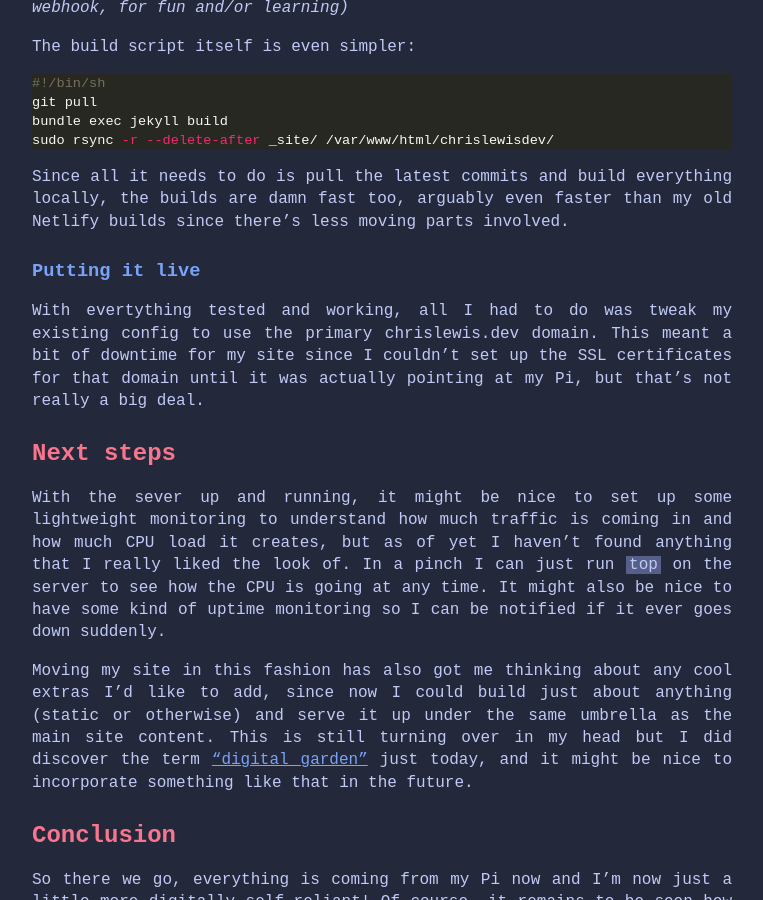
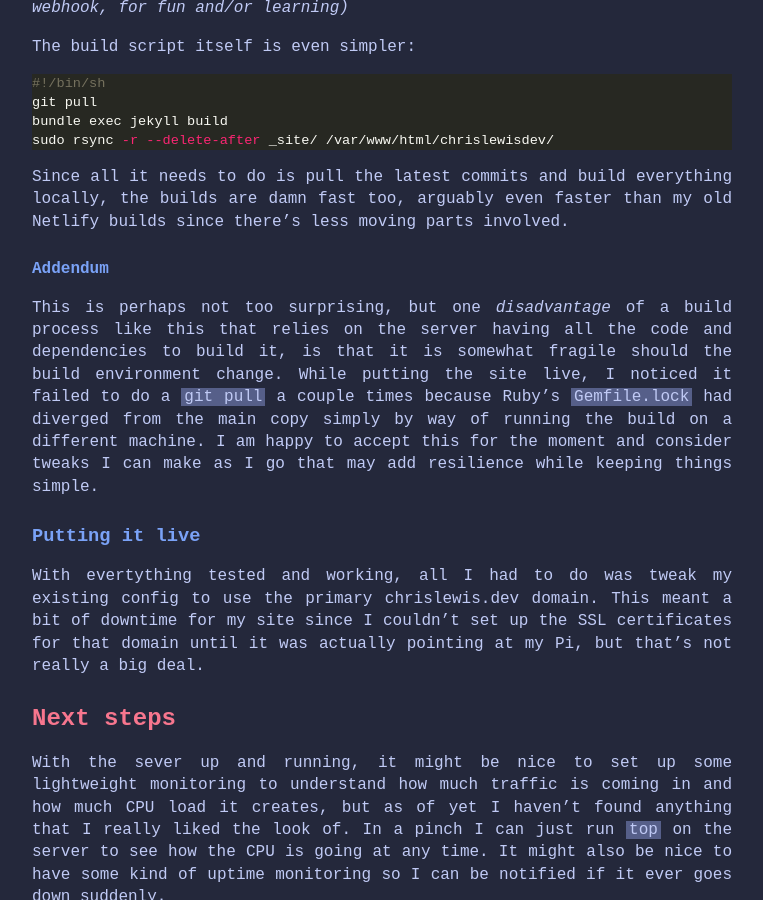
Before and after one commit to chrislewisdev/chrislewisdev, a Jekyll site: the page built from _posts/2021-12-23-self-hosting-my-blog.md, in a window 1280 px wide and 900 px high, scrolled down 3730 px. Shown: the whole window, without its empty margins (258-1021 px from the left). Built offline with Jekyll 4.4.1, drawn with Linux system fonts in a browser that asks for light colours.

Commit message:
Self-hosting: Add a note about the build process

```diff
--- a/_posts/2021-12-23-self-hosting-my-blog.md
+++ b/_posts/2021-12-23-self-hosting-my-blog.md
@@ -105,6 +105,10 @@ sudo rsync -r --delete-after _site/ /var/www/html/chrislewisdev/
 
 Since all it needs to do is pull the latest commits and build everything locally, the builds are damn fast too, arguably even faster than my old Netlify builds since there's less moving parts involved.
 
+#### Addendum
+
+This is perhaps not too surprising, but one *disadvantage* of a build process like this that relies on the server having all the code and dependencies to build it, is that it is somewhat fragile should the build environment change. While putting the site live, I noticed it failed to do a `git pull` a couple times because Ruby's `Gemfile.lock` had diverged from the main copy simply by way of running the build on a different machine. I am happy to accept this for the moment and consider tweaks I can make as I go that may add resilience while keeping things simple.
+
 ### Putting it live
 
 With evertything tested and working, all I had to do was tweak my existing config to use the primary chrislewis.dev domain. This meant a bit of downtime for my site since I couldn't set up the SSL certificates for that domain until it was actually pointing at my Pi, but that's not really a big deal.
```
